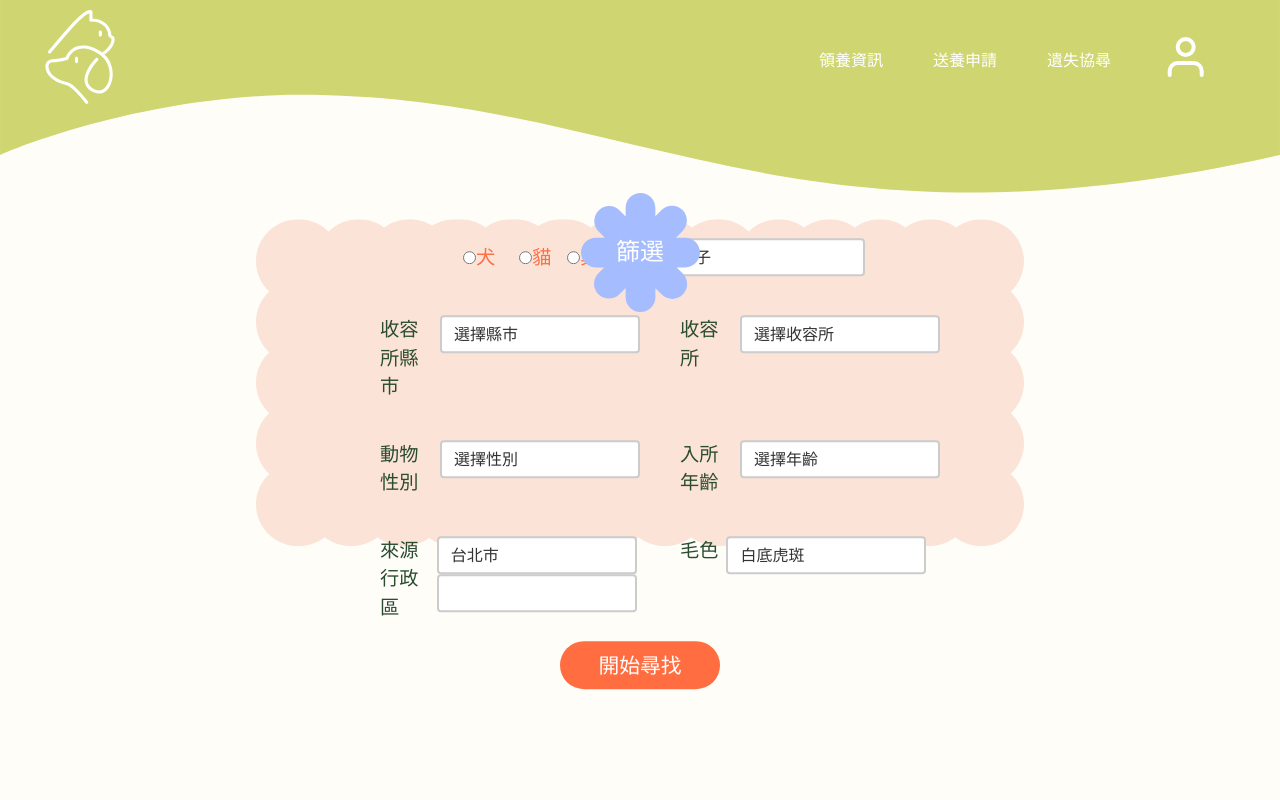
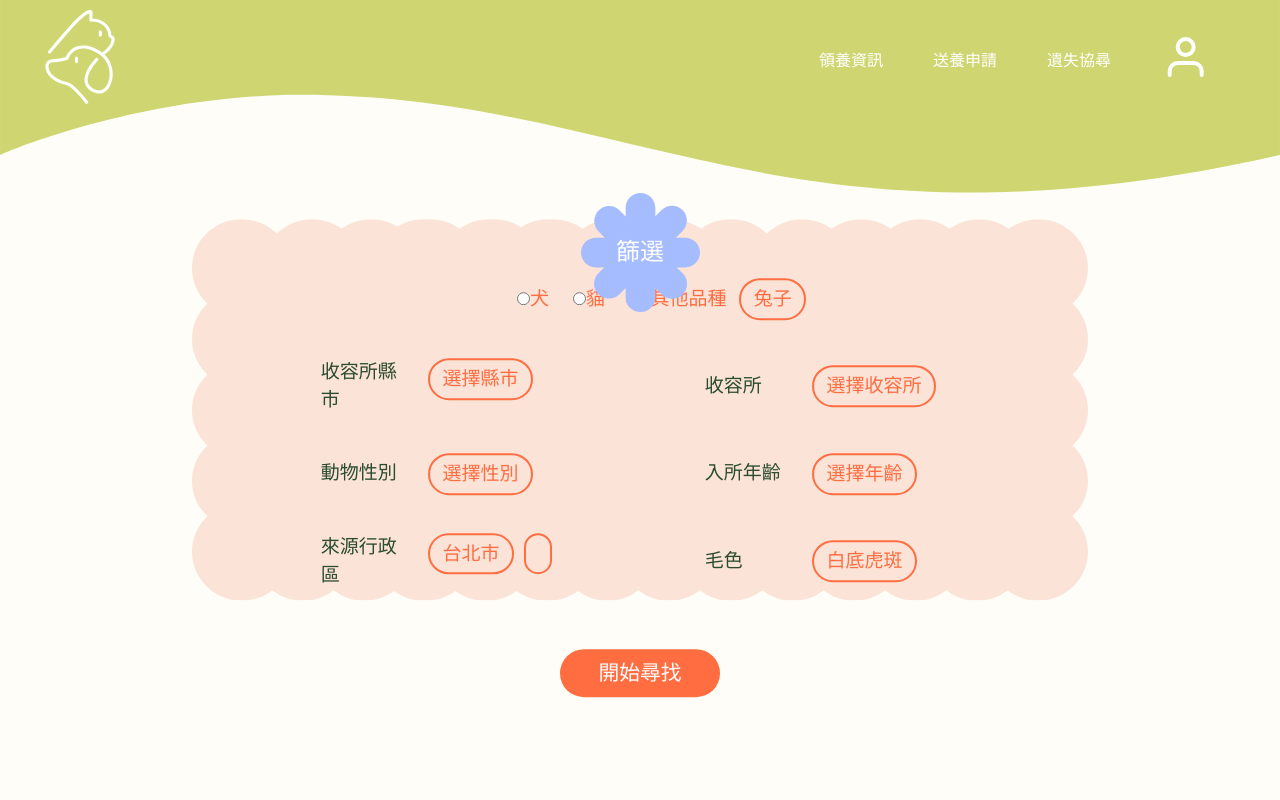
Before and after one commit to HWenSu/animal-kingdom-frontend, a React (Vite) app: page /adoption in a window 1280 px wide. Shown: the top 800 px of the page. Built offline with nearby package versions, Linux system fonts and the light colour scheme.

Commit message:
Style: Filter form style

```diff
--- a/src/components/FilterForm.jsx
+++ b/src/components/FilterForm.jsx
@@ -145,10 +145,13 @@ const FilterForm = () => {
           )}
           {/* 其他品種下拉式選單 */}
           <label>
-            <input type="radio" name="category" />
+            <input type="radio" name="category" className="custom-radio" />
             其他品種
           </label>
-          <select className="dropdown-container custom-select" onChange={handleSpecieChange}>
+          <select
+            className="dropdown-container custom-select"
+            onChange={handleSpecieChange}
+          >
             {hiddenSpecies.map((hiddenSpecie) => (
               <option key={hiddenSpecie.name} value={hiddenSpecie.name}>
                 {hiddenSpecie.name}
--- a/src/style/_adoption.scss
+++ b/src/style/_adoption.scss
@@ -11,21 +11,23 @@
   margin: 5% auto 0 auto;
   transform: translateY(-28%);
   .filter-form-bg{
-    width: 60vw;
-    margin-bottom: 2rem;
+    width: 70vw;
+    margin-bottom: 1rem;
     position: absolute;
-    top: 0;
-    left: 0;
     z-index: -1;
   }
   .filter-container{
     display: grid;
-    grid-template-columns: 300px 300px;
+    place-items:  center;
+    margin: 2.5rem 0;
+    grid-template-columns: 30vw 30vw;
     font-weight: 500;
-    font-size: 1.2rem;
+    font-size: $middle-font;
   }
 
   label{
+    display: flex;
+    align-items: center;
     padding-right: 0.5rem;
   }
 
@@ -42,7 +44,8 @@
 }
 
 .dropdown-container{
-  display: flex;
+  display: grid;
+  grid-template-columns: 8vw 15vw;
 }
 
 // Adoption Page: animal cards
--- a/src/style/_variables.scss
+++ b/src/style/_variables.scss
@@ -4,3 +4,6 @@ $pink-color: #fad8d1;
 $light-green-color: #bdc463;
 $dark-green-color: #2B4C31;
 $background-color: #FEFDF8;
+
+//字體
+$middle-font: clamp(14px, 1.5vw, 19px);
--- a/src/style/index.css
+++ b/src/style/index.css
@@ -143,18 +143,33 @@ button:focus-visible {
 }
 
 .custom-select {
-  /* 基本樣式 */
-  width: 200px; /* 設定寬度 */
-  padding: 8px 12px; /* 內邊距 */
-  font-size: 16px; /* 字體大小 */
-  border: 2px solid #ccc; /* 邊框 */
-  border-radius: 4px; /* 圓角 */
-  background-color: #fff; /* 背景顏色 */
-  color: #333; /* 文字顏色 */
+  text-align: center;
+  padding: 8px 12px;
+  margin: 0 0.3rem;
+  font-size: clamp(14px, 1.5vw, 19px);
+  border: 2px solid #FF6D41;
+  border-radius: 30px;
+  background-color: transparent;
+  color: #FF6D41;
+  cursor: pointer;
   /* 移除預設樣式 */
   appearance: none; /* 移除瀏覽器預設樣式 */
   -webkit-appearance: none; /* 兼容 Webkit 瀏覽器（如 Chrome、Safari） */
   -moz-appearance: none; /* 兼容 Firefox */
+}
+
+.custom-radio {
+  border: 2px solid #FF6D41;
+  padding: 0.5rem;
+  margin: 0 0.3rem;
+  border-radius: 50%;
+  /* 移除預設樣式 */
+  appearance: none; /* 移除瀏覽器預設樣式 */
+  -webkit-appearance: none; /* 兼容 Webkit 瀏覽器（如 Chrome、Safari） */
+  -moz-appearance: none; /* 兼容 Firefox */
+}
+.custom-radio input[type=radio] {
+  accent-color: #FF6D41; /* 變更選中時的顏色 */
 }
 
 @keyframes rotate {
@@ -186,20 +201,22 @@ button:focus-visible {
   transform: translateY(-28%);
 }
 .filter-form-container .filter-form-bg {
-  width: 60vw;
-  margin-bottom: 2rem;
+  width: 70vw;
+  margin-bottom: 1rem;
   position: absolute;
-  top: 0;
-  left: 0;
   z-index: -1;
 }
 .filter-form-container .filter-container {
   display: grid;
-  grid-template-columns: 300px 300px;
+  place-items: center;
+  margin: 2.5rem 0;
+  grid-template-columns: 30vw 30vw;
   font-weight: 500;
-  font-size: 1.2rem;
+  font-size: clamp(14px, 1.5vw, 19px);
 }
 .filter-form-container label {
+  display: flex;
+  align-items: center;
   padding-right: 0.5rem;
 }
 .filter-form-container .category-list {
@@ -214,7 +231,8 @@ button:focus-visible {
 }
 
 .dropdown-container {
-  display: flex;
+  display: grid;
+  grid-template-columns: 8vw 15vw;
 }
 
 .animal-cards-container {
--- a/src/style/index.scss
+++ b/src/style/index.scss
@@ -167,21 +167,42 @@ button:focus-visible {
   }
 }
 
-//選擇器樣式
+//下拉選單select 樣式
 .custom-select{
-  /* 基本樣式 */
-  width: 200px; /* 設定寬度 */
-  padding: 8px 12px; /* 內邊距 */
-  font-size: 16px; /* 字體大小 */
-  border: 2px solid #ccc; /* 邊框 */
-  border-radius: 4px; /* 圓角 */
-  background-color: #fff; /* 背景顏色 */
-  color: #333; /* 文字顏色 */
+  text-align: center;
+  padding: 8px 12px;
+  margin: 0 0.3rem;
+  font-size: $middle-font;
+  border: 2px solid $orange-color;
+  border-radius: 30px;
+  background-color: transparent;
+  color: $orange-color;
+  cursor: pointer;
+
 
   /* 移除預設樣式 */
   appearance: none; /* 移除瀏覽器預設樣式 */
   -webkit-appearance: none; /* 兼容 Webkit 瀏覽器（如 Chrome、Safari） */
   -moz-appearance: none; /* 兼容 Firefox */
+}
+
+// radio input 樣式
+.custom-radio{
+  border: 2px solid $orange-color;
+  padding: 0.5rem;
+  margin: 0 0.3rem;
+  border-radius: 50%;
+
+  /* 移除預設樣式 */
+  appearance: none; /* 移除瀏覽器預設樣式 */
+  -webkit-appearance: none; /* 兼容 Webkit 瀏覽器（如 Chrome、Safari） */
+  -moz-appearance: none; /* 兼容 Firefox */
+
+  // 點選時
+  input[type="radio"] {
+    accent-color: $orange-color; /* 變更選中時的顏色 */
+  }
+
 }
 
 
```
Also changed, not shown: 1 other file (tests, documents, lock files or other folders).
